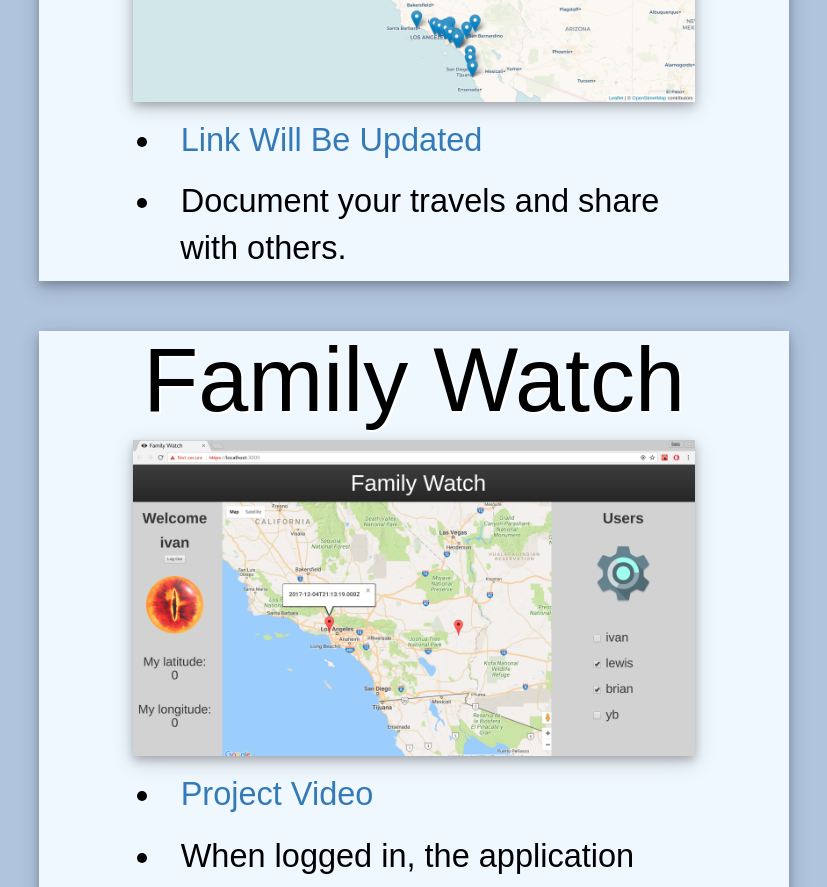
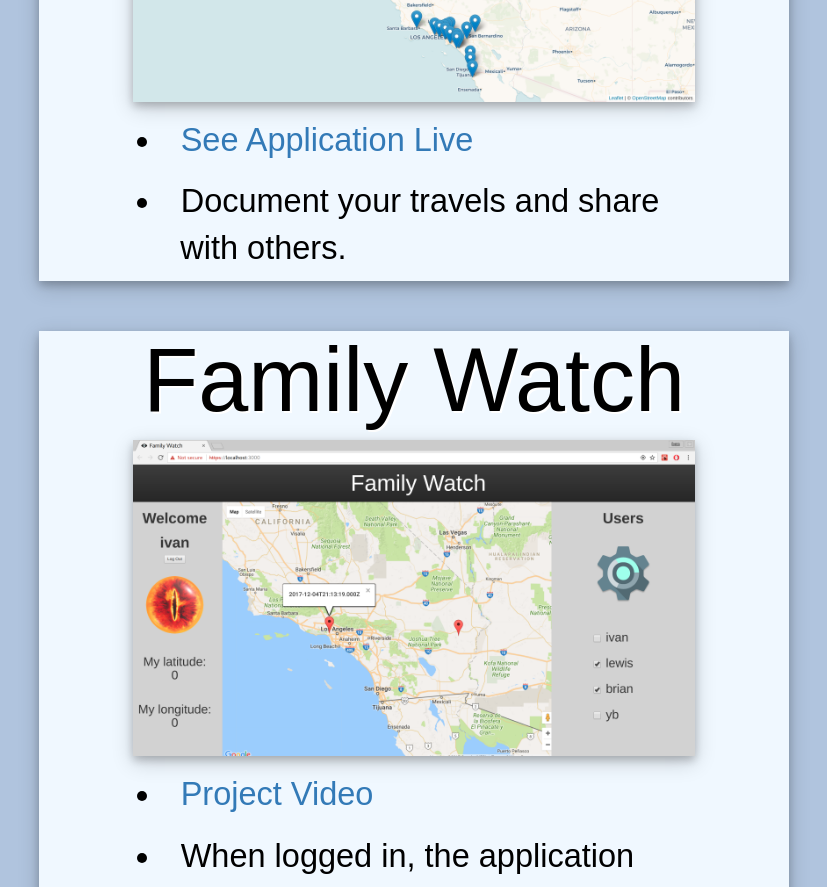
Before and after one commit to ivanmanan/Personal-Website, a React (Create React App) app: page / in a window 1280 px wide. Shown: the part 1220-2107 px from the top of the page, without its empty margins (213-1040 px from the left). Built offline with nearby package versions, Linux system fonts and the light colour scheme.

Commit message:
Released travelshare live

```diff
--- a/src/App.jsx
+++ b/src/App.jsx
@@ -23,8 +23,8 @@ class App extends Component {
       {
 		title: "Travel Share",
 		photo: "/images/travelshare.png",
-		link: "https://github.com/ivanmanan/Travel-Share",
-		linkInfo: "Link Will Be Updated",
+		link: "http://travelsharego.com",
+		linkInfo: "See Application Live",
 		info: "Document your travels and share with others.",
 		index: "1"
 	  },
```
